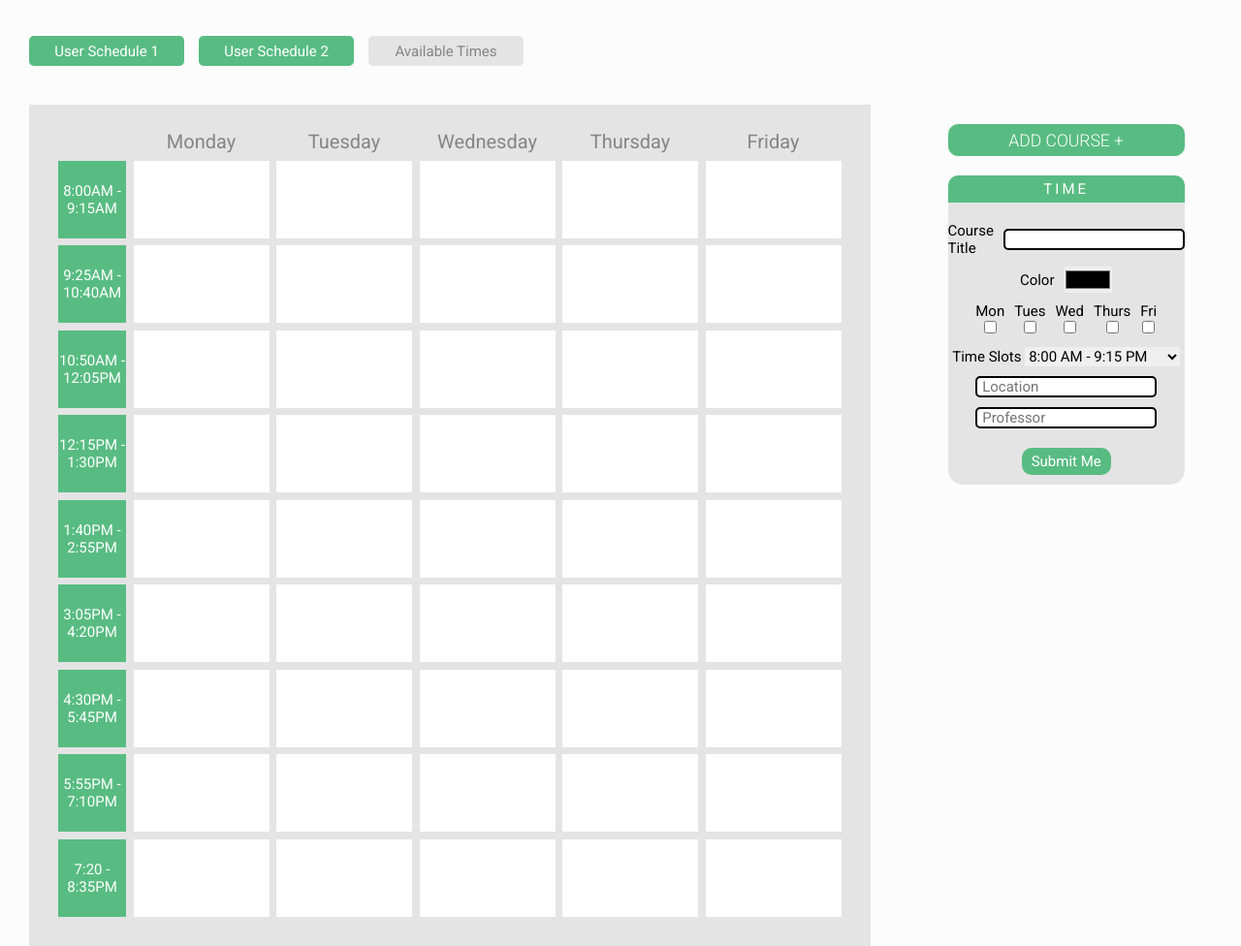
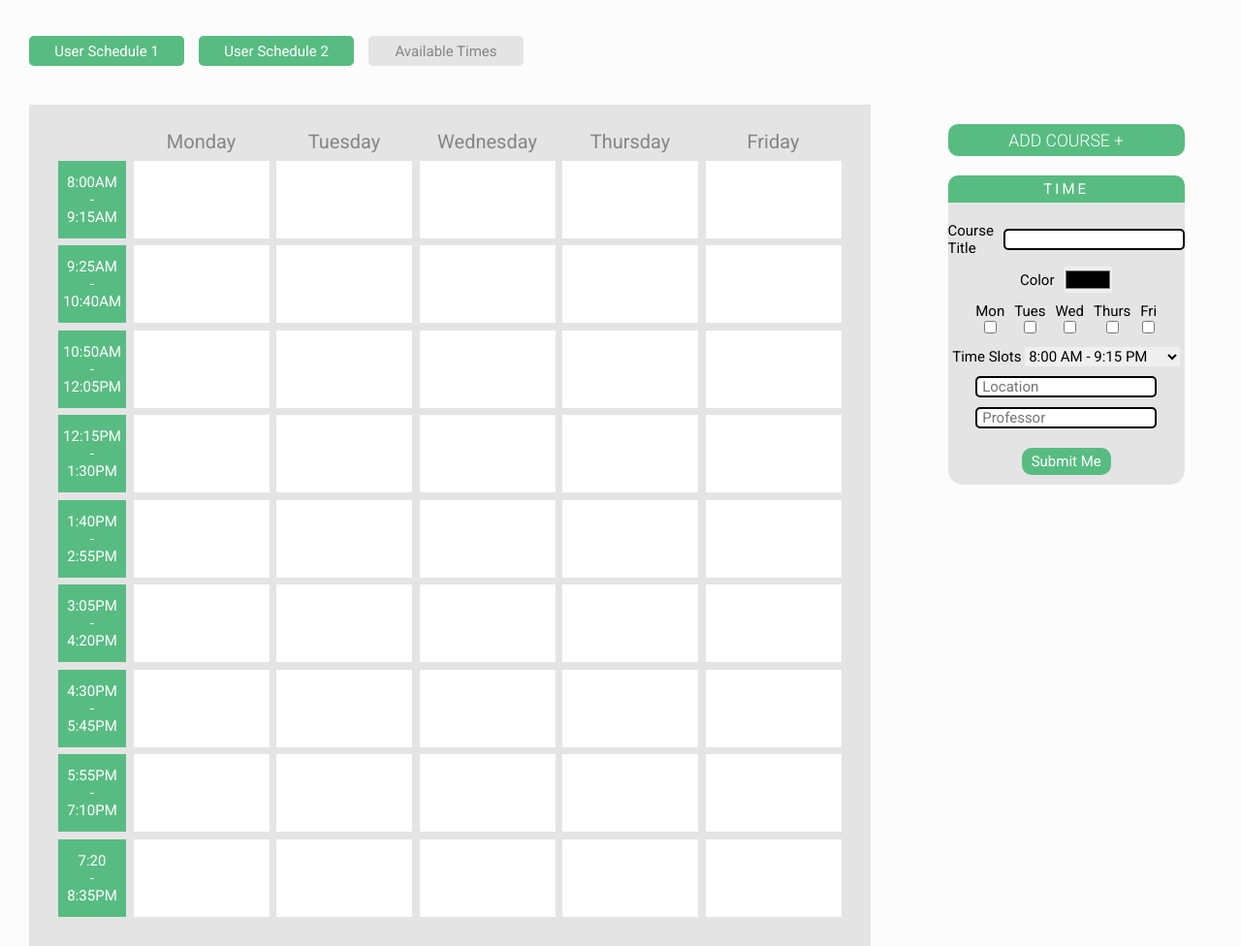
Before and after one commit to KyoshiNoda/schedule-cewit, a website: page index.html in a window 1280 px wide. Shown: the part 95-1071 px from the top of the page at 97% size. Drawn offline with Linux system fonts and the light colour scheme.

Commit message:
adding break tag to the hour divs

```diff
--- a/index.html
+++ b/index.html
@@ -58,7 +58,7 @@
                             </div>
                             <!-- SECOND ROW -->
                             <div class="grid-item-7 grid-item grid-hour">
-                                <span class="hour">8:00AM - 9:15AM</span>
+                                <span class="hour">8:00AM <br>-<br> 9:15AM</span>
                             </div>
                             <div class="grid-item-8 grid-item">
                                 <div class="course-information">
@@ -97,7 +97,7 @@
                             </div>
                             <!-- THIRD ROW -->
                             <div class="grid-item-13 grid-item grid-hour">
-                                <span class="hour">9:25AM - 10:40AM</span>
+                                <span class="hour">9:25AM <br>-<br> 10:40AM</span>
                             </div>
                             <div class="grid-item-14 grid-item">
                                 <div class="course-information">
@@ -136,7 +136,7 @@
                             </div>
                             <!-- FOURTH ROW -->
                             <div class="grid-item-19 grid-item grid-hour">
-                                <span class="hour">10:50AM - 12:05PM</span>
+                                <span class="hour">10:50AM <br>-<br> 12:05PM</span>
                             </div>
                             <div class="grid-item-20 grid-item">
                                 <div class="course-information">
@@ -175,7 +175,7 @@
                             </div>
                             <!-- FIFTH ROW -->
                             <div class="grid-item-20 grid-item grid-hour">
-                                <span class="hour">12:15PM - 1:30PM</span>
+                                <span class="hour">12:15PM <br>-<br> 1:30PM</span>
                             </div>
                             <div class="grid-item-21 grid-item">
                                 <div class="course-information">
@@ -214,7 +214,7 @@
                             </div>
                             <!-- SIXTH ROW -->
                             <div class="grid-item-26 grid-item grid-hour">
-                                <span class="hour">1:40PM - 2:55PM</span>
+                                <span class="hour">1:40PM <br>-<br> 2:55PM</span>
                             </div>
                             <div class="grid-item-27 grid-item">
                                 <div class="course-information">
@@ -253,7 +253,7 @@
                             </div>
                             <!-- SEVENTH ROW -->
                             <div class="grid-item-32 grid-item grid-hour">
-                                <span class="hour">3:05PM - 4:20PM</span>
+                                <span class="hour">3:05PM <br>-<br> 4:20PM</span>
                             </div>
                             <div class="grid-item-33 grid-item">
                                 <div class="course-information">
@@ -292,7 +292,7 @@
                             </div>
                             <!-- EIGHT ROW -->
                             <div class="grid-item-38 grid-item grid-hour">
-                                <span class="hour">4:30PM - 5:45PM</span>
+                                <span class="hour">4:30PM <br>-<br> 5:45PM</span>
                             </div>
                             <div class="grid-item-39 grid-item">
                                 <div class="course-information">
@@ -331,7 +331,7 @@
                             </div>
                             <!-- NINTH ROW -->
                             <div class="grid-item-44 grid-item grid-hour">
-                                <span class="hour">5:55PM - 7:10PM</span>
+                                <span class="hour">5:55PM <br>-<br> 7:10PM</span>
                             </div>
                             <div class="grid-item-45 grid-item">
                                 <div class="course-information">
@@ -370,7 +370,7 @@
                             </div>
                             <!-- TENTH ROW -->
                             <div class="grid-item-50 grid-item grid-hour">
-                                <span class="hour">7:20 - 8:35PM</span>
+                                <span class="hour">7:20 <br>-<br> 8:35PM</span>
                             </div>
                             <div class="grid-item-51 grid-item">
                                 <div class="course-information">
```
